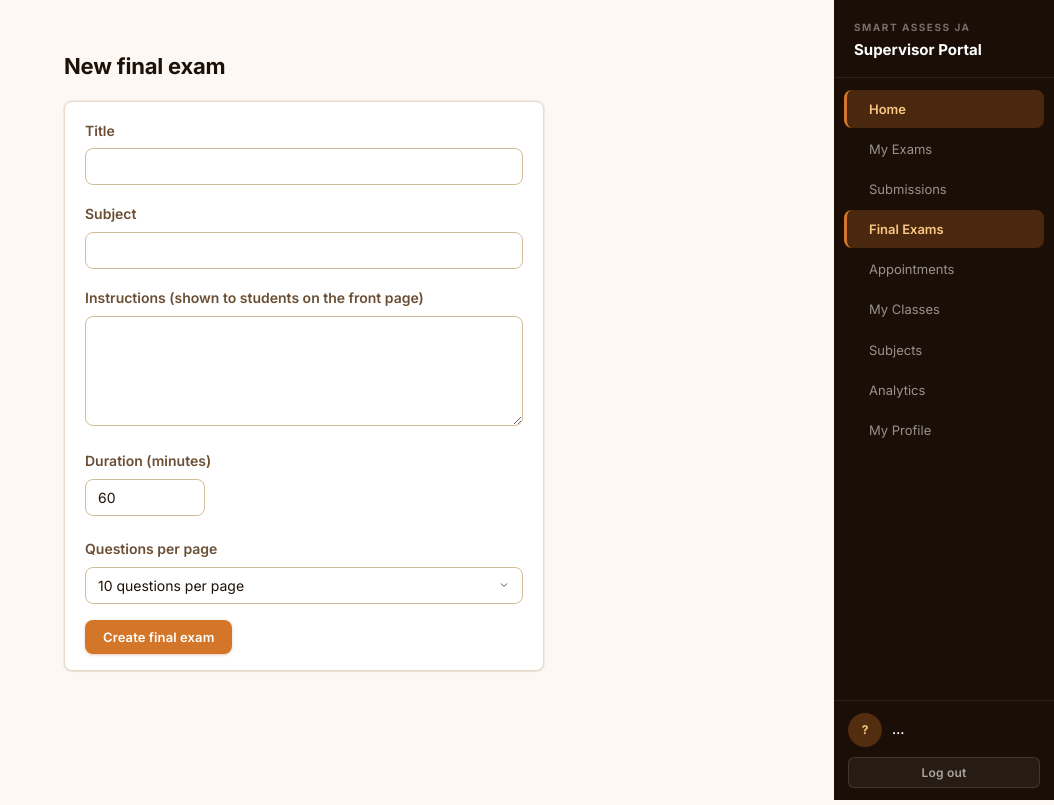
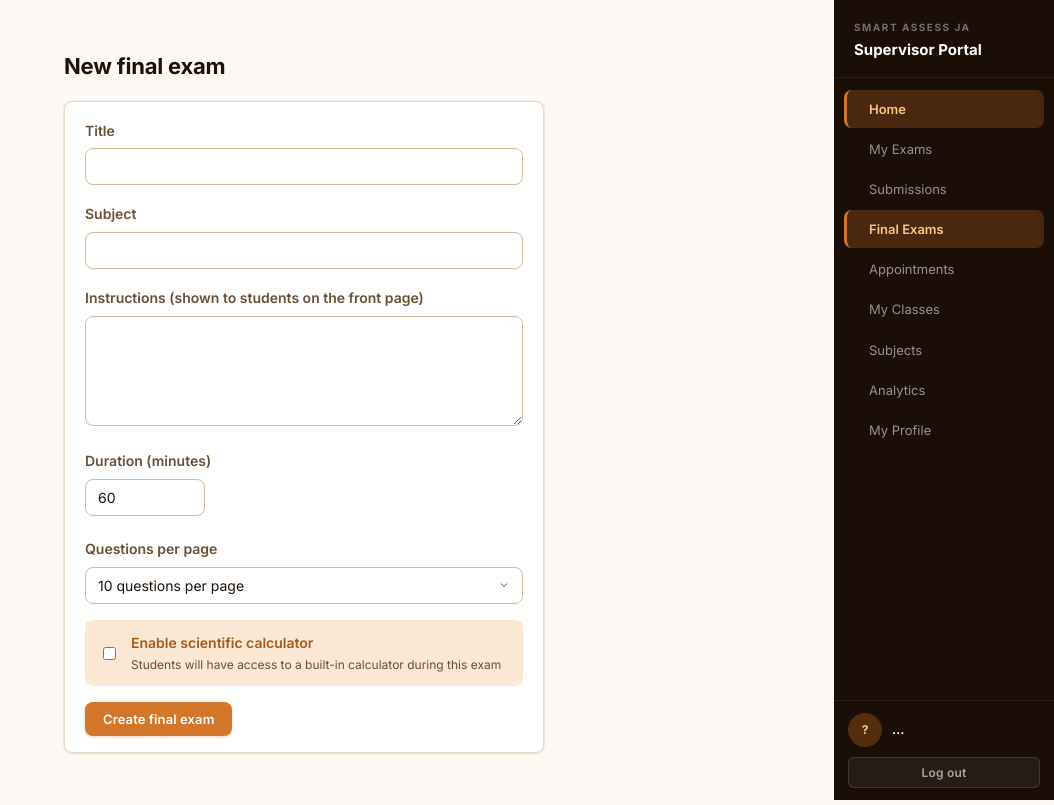
Before and after one commit to MrStevenGordon/exam-platform, a Next.js app: page /supervisor/final-exams/new in a window 1280 px wide. Shown: the whole page, without its empty margins (226-1280 px from the left). Built offline with nearby package versions, Linux system fonts and the light colour scheme; no server answers.

Commit message:
wire up calculator for all exam types: direct exams, supervisor-published final exams, and supervisor-created final exams

```diff
--- a/src/app/student/exam/[id]/take/page.tsx
+++ b/src/app/student/exam/[id]/take/page.tsx
@@ -61,6 +61,7 @@ type ExamInfo = {
   id: string
   title: string
   questions_per_page: number
+  calculator_enabled: boolean
 }
 
 export default function TakeExamPage() {
@@ -85,6 +86,7 @@ export default function TakeExamPage() {
   const [warningReason, setWarningReason] = useState('')
   const [confirmingSubmit, setConfirmingSubmit] = useState(false)
   const [studentProfile, setStudentProfile] = useState<{ full_name: string; student_id: string | null } | null>(null)
+  const [calculatorEnabled, setCalculatorEnabled] = useState(false)
 
   const violationCount = useRef(0)
   const hasBeenFullscreenRef = useRef(false)
@@ -123,12 +125,13 @@ export default function TakeExamPage() {
 
     const { data: examData, error: examError } = await supabase
       .from('final_exams')
-      .select('id, title, questions_per_page')
+      .select('id, title, questions_per_page, calculator_enabled')
       .eq('id', examId)
       .single()
 
     if (examError) { setErrorMsg(examError.message); setLoading(false); return }
     setExam(examData)
+    if (examData?.calculator_enabled) setCalculatorEnabled(true)
 
     const { data: sectionData } = await supabase
       .from('exam_sections')
@@ -639,6 +642,7 @@ export default function TakeExamPage() {
         )}
       </div>
     </div>
+      {calculatorEnabled && <ScientificCalculator />}
       </div>
   )
 }
--- a/src/app/supervisor/final-exams/[id]/page.tsx
+++ b/src/app/supervisor/final-exams/[id]/page.tsx
@@ -18,6 +18,7 @@ type DraftExam = {
   access_password: string | null
   questions_per_page: number
   department_id: string | null
+  calculator_enabled: boolean
 }
 
 type Question = {
@@ -68,7 +69,7 @@ export default function SupervisorExamPublishPage() {
   async function loadData() {
     const { data: examData } = await supabase
       .from('draft_exams')
-      .select('id, title, subject, exam_kind, term, target_grade, status, instructions, duration_minutes, access_password, questions_per_page, department_id')
+      .select('id, title, subject, exam_kind, term, target_grade, status, instructions, duration_minutes, access_password, questions_per_page, department_id, calculator_enabled')
       .eq('id', examId)
       .single()
     setExam(examData)
@@ -110,6 +111,7 @@ export default function SupervisorExamPublishPage() {
         published_at: new Date().toISOString(),
         questions_per_page: exam!.questions_per_page,
         target_grade: exam!.target_grade,
+        calculator_enabled: exam!.calculator_enabled,
       })
       .select()
       .single()
--- a/src/app/supervisor/final-exams/new/page.tsx
+++ b/src/app/supervisor/final-exams/new/page.tsx
@@ -12,6 +12,7 @@ export default function NewFinalExamPage() {
   const [duration, setDuration] = useState(60)
   const [errorMsg, setErrorMsg] = useState('')
   const [questionsPerPage, setQuestionsPerPage] = useState(10)
+  const [calculatorEnabled, setCalculatorEnabled] = useState(false)
   const [saving, setSaving] = useState(false)
 
   async function handleSubmit(e: React.FormEvent) {
@@ -41,6 +42,7 @@ export default function NewFinalExamPage() {
         questions_per_page: questionsPerPage,
         created_by: user.id,
         department_id: profile?.department_id,
+        calculator_enabled: calculatorEnabled,
       })
       .select()
       .single()
@@ -92,6 +94,21 @@ export default function NewFinalExamPage() {
               <option value={20}>20 questions per page</option>
             </select>
           </div>
+          <div style={{ marginBottom: 16, display: 'flex', alignItems: 'center', gap: 12, padding: '12px 14px', background: 'var(--accent-light)', borderRadius: 8 }}>
+            <input
+              type="checkbox"
+              id="calc-enabled"
+              checked={calculatorEnabled}
+              onChange={(e) => setCalculatorEnabled(e.target.checked)}
+              style={{ width: 'auto', accentColor: 'var(--accent)' }}
+            />
+            <label htmlFor="calc-enabled" style={{ cursor: 'pointer', fontSize: 14 }}>
+              <span style={{ fontWeight: 600, color: 'var(--accent-dark)' }}>Enable scientific calculator</span>
+              <span style={{ display: 'block', fontSize: 12, color: 'var(--text-secondary)', marginTop: 2 }}>
+                Students will have access to a built-in calculator during this exam
+              </span>
+            </label>
+          </div>
           {errorMsg && <p className="banner banner-danger" style={{ marginBottom: 16 }}>{errorMsg}</p>}
           <button type="submit" disabled={saving} className="btn btn-primary">
             {saving ? 'Creating…' : 'Create final exam'}
```
